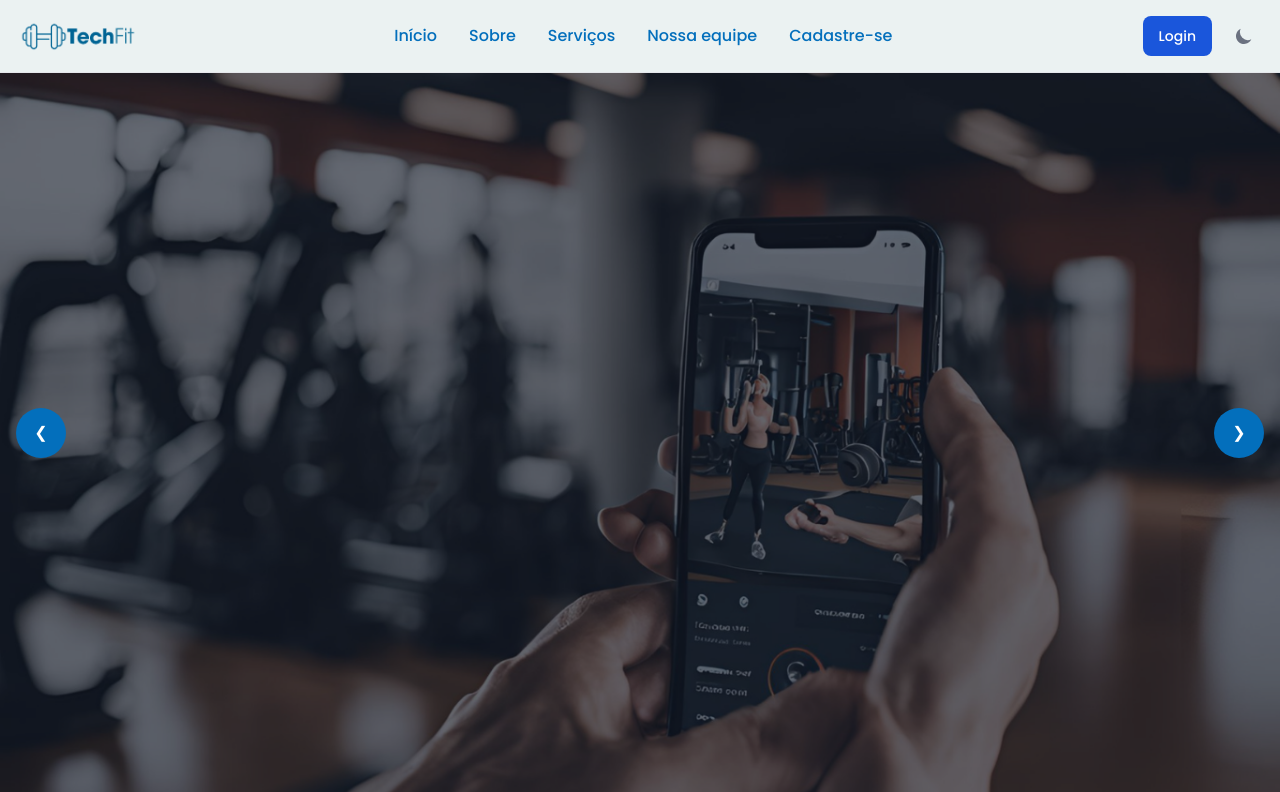
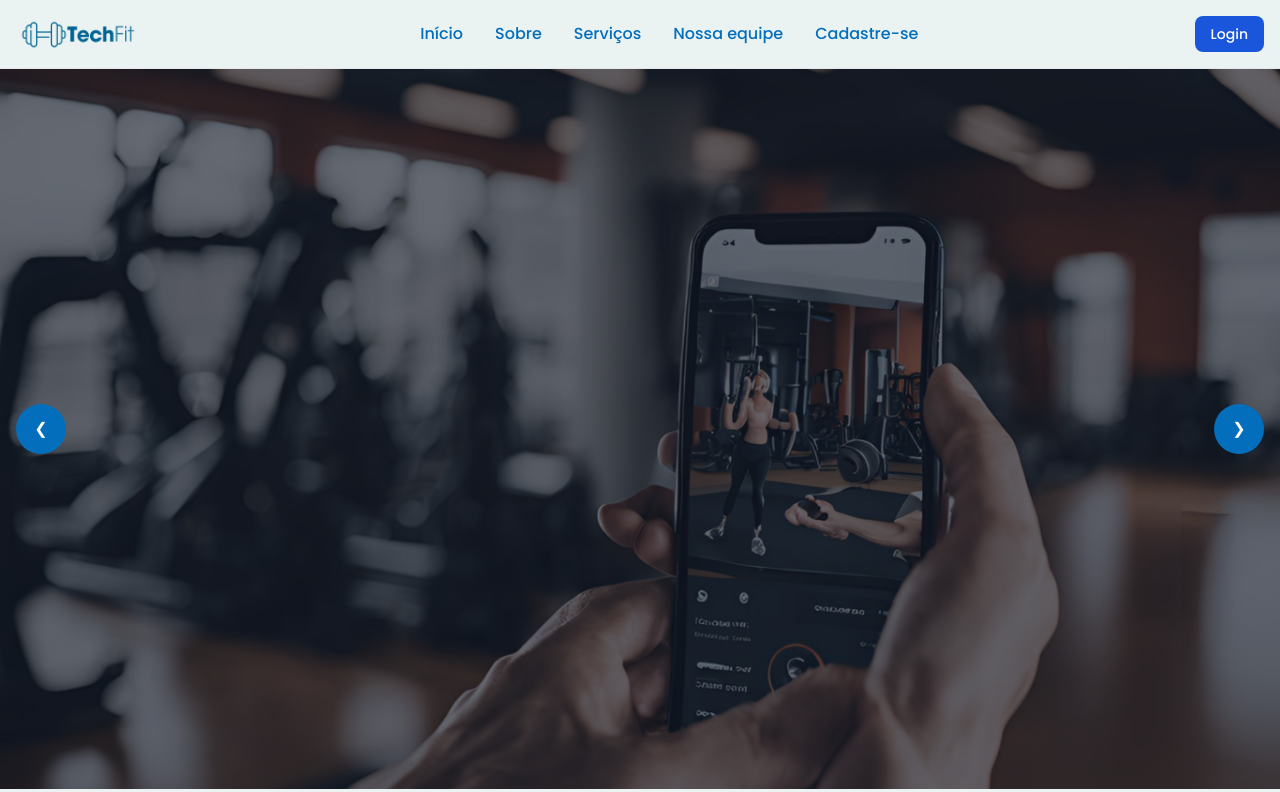
Before and after one commit to karinesouza06/TechFit, a Flask app: page / in a window 1280 px wide. Shown: the top 792 px of the page. Run offline with Flask 3, Linux system fonts and the light colour scheme; some libraries are stand-ins or nearby versions.

Commit message:
Update index.html

```diff
--- a/TechFit/templates/index.html
+++ b/TechFit/templates/index.html
@@ -13,7 +13,7 @@
 </head>
 <body>
     <!-- NAVBAR -->
-    <nav class="sticky top-0 bg-[var(--techfit-500)] dark:bg-gray-900 w-full border-b border-[var(--techfit-500)] dark:border-gray-600">
+    <nav class="sticky top-0 bg-[var(--techfit-300)] dark:bg-gray-900 w-full border-b border-[var(--techfit-500)] dark:border-gray-600">
         <div class="max-w-screen-xl flex flex-wrap items-center justify-between mx-auto p-4">
 
             <a href="#home" class="flex items-center space-x-3 rtl:space-x-reverse">
@@ -97,11 +97,11 @@
                     </form>
                 </dialog>
 
-
+<!--
                 <button id="theme-toggle" type="button" class="text-gray-500 dark:text-gray-400 hover:bg-gray-100 dark:hover:bg-gray-700 focus:outline-none focus:ring-4 focus:ring-gray-200 dark:focus:ring-gray-700 rounded-lg text-sm p-2.5">
                     <svg id="theme-toggle-dark-icon" class="hidden w-5 h-5" fill="currentColor" viewBox="0 0 20 20" xmlns="http://www.w3.org/2000/svg"><path d="M17.293 13.293A8 8 0 016.707 2.707a8.001 8.001 0 1010.586 10.586z"></path></svg>
                     <svg id="theme-toggle-light-icon" class="hidden w-5 h-5" fill="currentColor" viewBox="0 0 20 20" xmlns="http://www.w3.org/2000/svg"><path d="M10 2a1 1 0 011 1v1a1 1 0 11-2 0V3a1 1 0 011-1zm4 8a4 4 0 11-8 0 4 4 0 018 0zm-.464 4.95l.707.707a1 1 0 001.414-1.414l-.707-.707a1 1 0 00-1.414 1.414zm2.12-10.607a1 1 0 010 1.414l-.706.707a1 1 0 11-1.414-1.414l.707-.707a1 1 0 011.414 0zM17 11a1 1 0 100-2h-1a1 1 0 100 2h1zm-7 4a1 1 0 011 1v1a1 1 0 11-2 0v-1a1 1 0 011-1zM5.05 6.464A1 1 0 106.465 5.05l-.708-.707a1 1 0 00-1.414 1.414l.707.707zm1.414 8.486l-.707.707a1 1 0 01-1.414-1.414l.707-.707a1 1 0 011.414 1.414zM4 11a1 1 0 100-2H3a1 1 0 000 2h1z" fill-rule="evenodd" clip-rule="evenodd"></path></svg>
-                </button>
+                </button> -->
                 <button data-collapse-toggle="navbar-sticky" type="button" class="inline-flex items-center p-2 w-10 h-10 justify-center text-sm text-gray-500 rounded-lg md:hidden hover:bg-gray-100 focus:outline-none focus:ring-2 focus:ring-gray-200 dark:text-gray-400 dark:hover:bg-gray-700 dark:focus:ring-gray-600" aria-controls="navbar-sticky" aria-expanded="false">
                 <span class="sr-only">Open main menu</span>
                     <svg class="w-5 h-5" aria-hidden="true" xmlns="http://www.w3.org/2000/svg" fill="none" viewBox="0 0 17 14">
```
